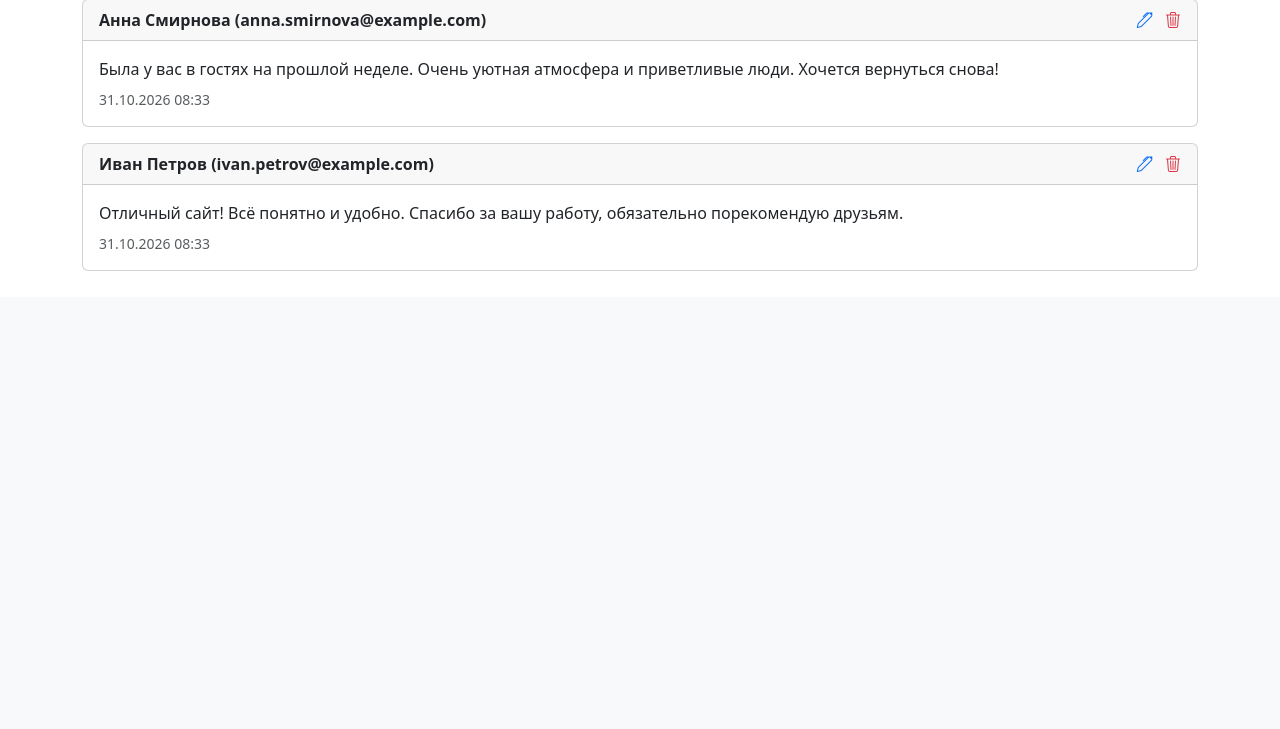
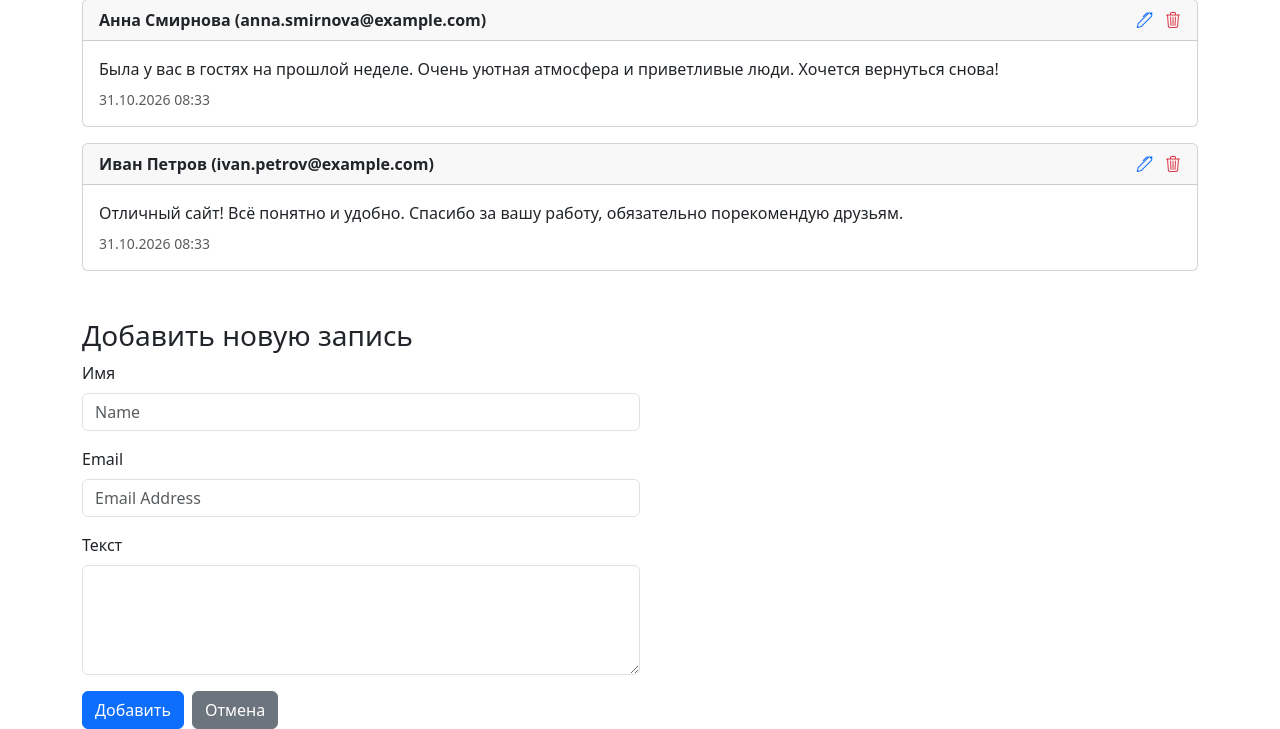
Before and after one commit to akramkhal/Guest_Book, a Django app: page / in a window 1280 px wide. Shown: the part 503-1232 px from the top of the page. Before the commit the page ends 774 px from the top, so only its background shows below. Run offline with Django 5.2, Linux system fonts and the light colour scheme; data comes from the database, SQL or seed files in the repository.

Commit message:
Форма добавления записи на главной странице (бонус)

```diff
--- a/source/webapp/templates/index.html
+++ b/source/webapp/templates/index.html
@@ -9,7 +9,6 @@
             <button type="submit" class="btn btn-primary">Найти</button>
         </div>
     </form>
-
 
     {% if guests %}
         {% for guest in guests %}
@@ -30,4 +29,10 @@
     {% else %}
         <div class="alert alert-info">Записей пока нет!</div>
     {% endif %}
+
+<h3 class="mt-5">Добавить новую запись</h3>
+{% url 'guest_add' as add_url %}
+<div class="col-md-6">
+    {% include 'partial/guest_form.html' with button_value='Добавить' form=guest_form action=add_url %}
+</div>
 {% endblock %}
--- a/source/webapp/templates/partial/guest_form.html
+++ b/source/webapp/templates/partial/guest_form.html
@@ -1,4 +1,4 @@
-<form method="POST">
+<form method="POST" action = {{ action }}>
     {% csrf_token %}
 
     {% for error in form.non_field_errors %}
--- a/source/webapp/views.py
+++ b/source/webapp/views.py
@@ -5,12 +5,13 @@ from webapp.models import Guest
 
 
 def index_view(request):
+    guest_form = GuestForm()
     form = SearchForm(data=request.GET)
     if form.is_valid():
         guests = Guest.objects.filter(status='active', author_name__icontains=form.cleaned_data.get('search')).order_by('-created_at')
     else:
         guests = Guest.objects.filter(status='active').order_by('-created_at')
-    return render(request, 'index.html', {'guests': guests, 'form': form})
+    return render(request, 'index.html', {'guests': guests, 'form': form, 'guest_form': guest_form})
 
 
 def guest_add_view(request):
```
